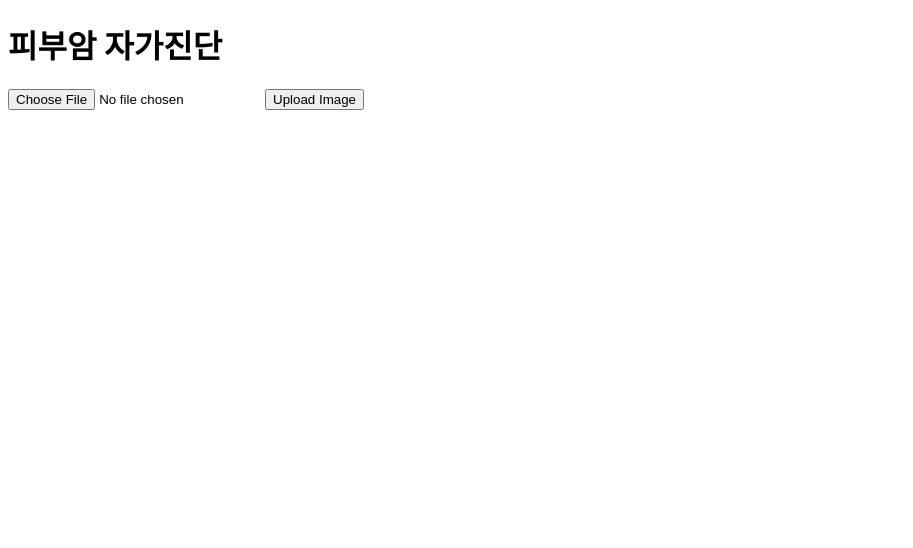
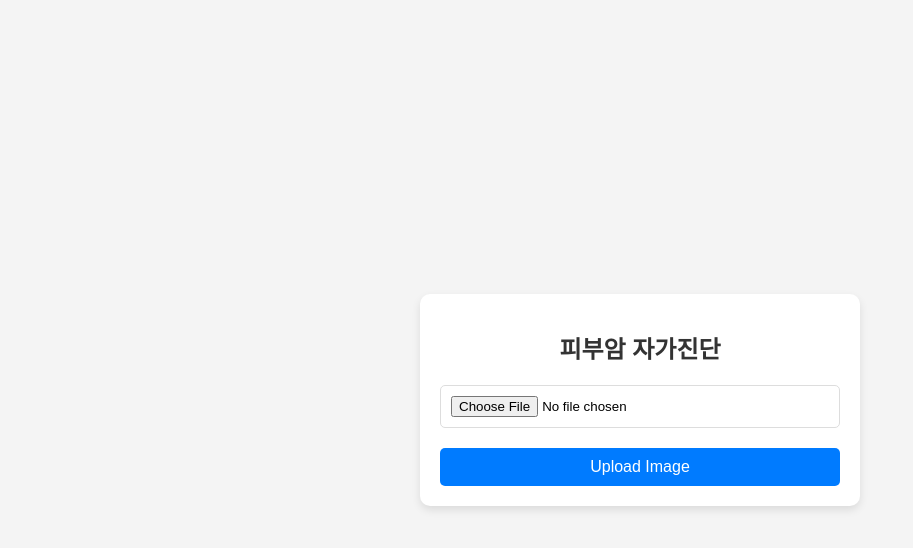
Before and after one commit to Kwon-m-s/S_AI_Project, a plain HTML site: page templates/index.html in a window 1280 px wide. Shown: the whole page, without its empty margins (0-913 px from the left). Drawn offline with Linux system fonts and the light colour scheme.

Commit message:
Update index.html

```diff
--- a/templates/index.html
+++ b/templates/index.html
@@ -1,15 +1,72 @@
 <!DOCTYPE html>
 <html lang="en">
+
 <head>
     <meta charset="UTF-8">
     <meta name="viewport" content="width=device-width, initial-scale=1.0">
     <title>피부암 자가진단</title>
+    <style>
+        body {
+            font-family: Arial, sans-serif;
+            background-color: #f4f4f4;
+            margin: 0;
+            padding: 0;
+            display: flex;
+            justify-content: center;
+            align-items: center;
+            height: 100vh;
+        }
+
+        .container {
+            background-color: white;
+            padding: 20px;
+            border-radius: 10px;
+            box-shadow: 0 4px 8px rgba(0, 0, 0, 0.1);
+            text-align: center;
+            max-width: 400px;
+            width: 100%;
+        }
+
+        h1 {
+            margin-bottom: 20px;
+            font-size: 24px;
+            color: #333;
+        }
+
+        input[type="file"] {
+            margin-bottom: 20px;
+            padding: 10px;
+            border: 1px solid #ddd;
+            border-radius: 5px;
+            width: 100%;
+            box-sizing: border-box;
+        }
+
+        input[type="submit"] {
+            background-color: #007BFF;
+            color: white;
+            padding: 10px 15px;
+            border: none;
+            border-radius: 5px;
+            cursor: pointer;
+            width: 100%;
+            font-size: 16px;
+        }
+
+        input[type="submit"]:hover {
+            background-color: #0056b3;
+        }
+    </style>
 </head>
+
 <body>
-    <h1>피부암 자가진단</h1>
-    <form action="/" method="post" enctype="multipart/form-data">
-        <input type="file" name="file">
-        <input type="submit" value="Upload Image">
-    </form>
+    <div class="container">
+        <h1>피부암 자가진단</h1>
+        <form action="/" method="post" enctype="multipart/form-data">
+            <input type="file" name="file" accept="image/*">
+            <input type="submit" value="Upload Image">
+        </form>
+    </div>
 </body>
+
 </html>
```
